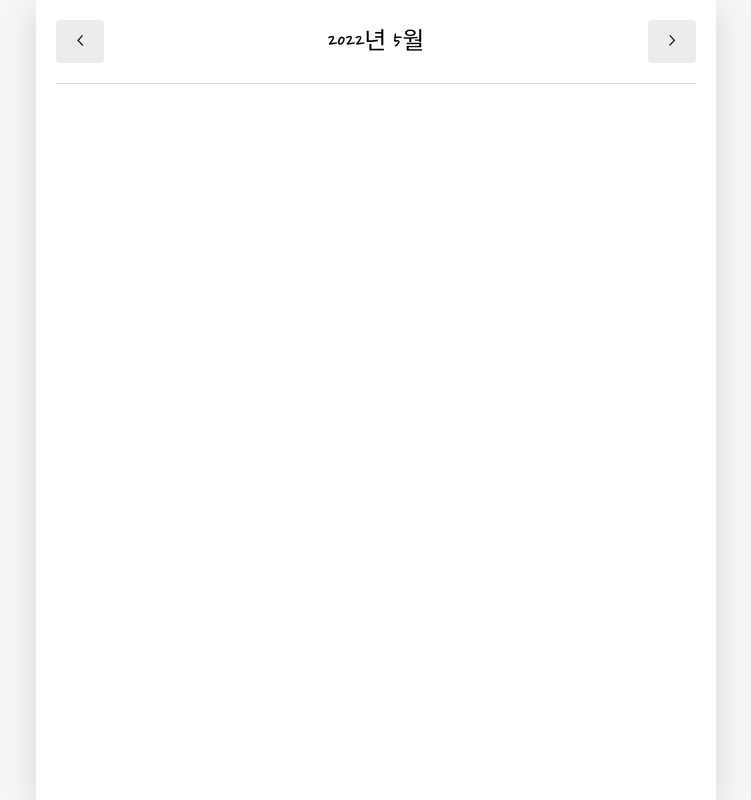
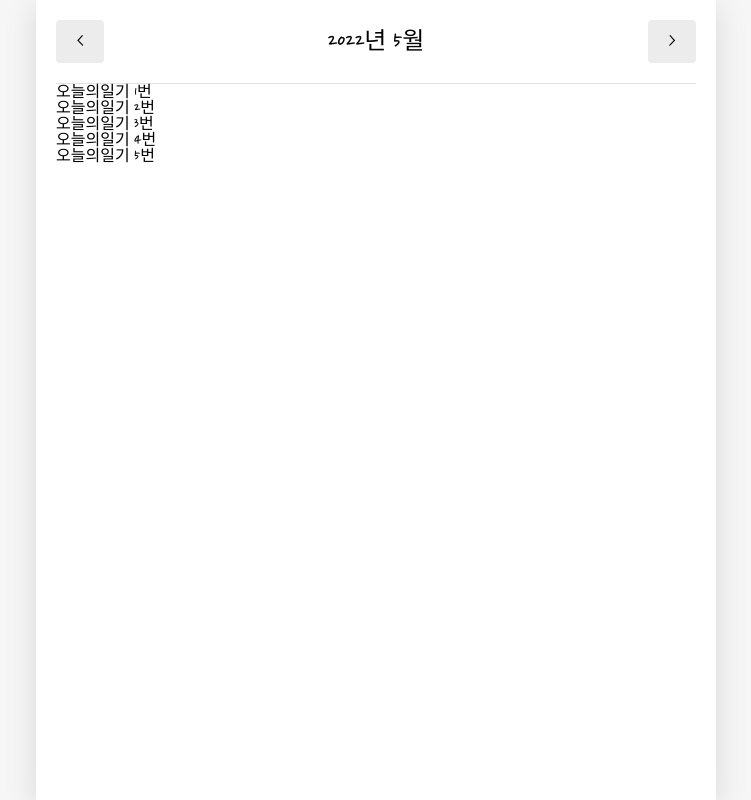
Before and after one commit to productuidev/emotion-diary, a React (Create React App) app: page / in a window 1280 px wide. Shown: the whole page, without its empty margins (264-1015 px from the left). Built offline with nearby package versions, Linux system fonts and the light colour scheme.

Commit message:
create DiaryList.js

```diff
--- /dev/null
+++ b/src/components/DiaryList.js
@@ -0,0 +1,9 @@
+const DiaryList = ({diaryList}) => {
+  return (
+    <div>
+      {diaryList.map((it)=>(<div key={it.id}>{it.content}</div>))}
+    </div>
+  );
+}
+
+export default DiaryList;
--- a/src/pages/Home.js
+++ b/src/pages/Home.js
@@ -1,8 +1,9 @@
 import { useContext, useEffect, useState } from "react";
+import { DiaryStateContext } from "../App";
 
 import MyHeader from "./../components/MyHeader";
 import MyButton from "./../components/MyButton";
-import { DiaryStateContext } from "../App";
+import DiaryList from "./../components/DiaryList";
 
 const Home = () => {
   const diaryList = useContext(DiaryStateContext);
@@ -51,6 +52,7 @@ const Home = () => {
         leftChild={<MyButton text={"<"} onClick={decreaseMonth} />}
         rightChild={<MyButton text={">"} onClick={increaseMonth} />}
       />
+      <DiaryList diaryList={data} />
     </div>
   );
 }
```
